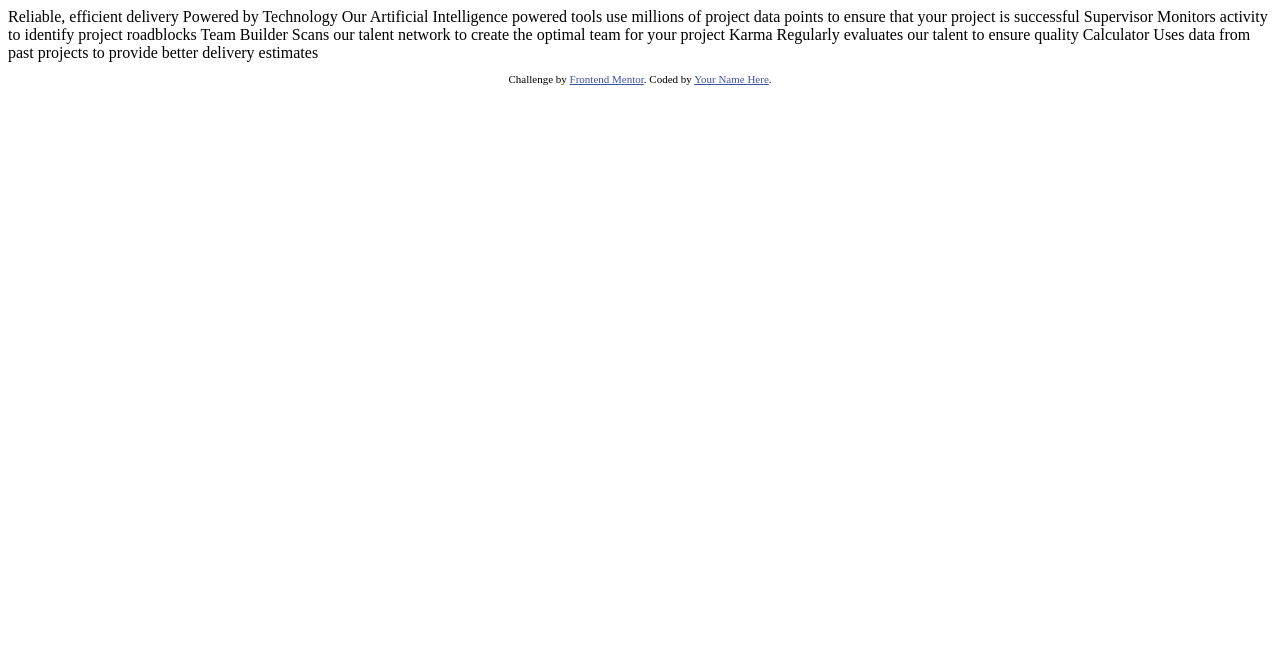
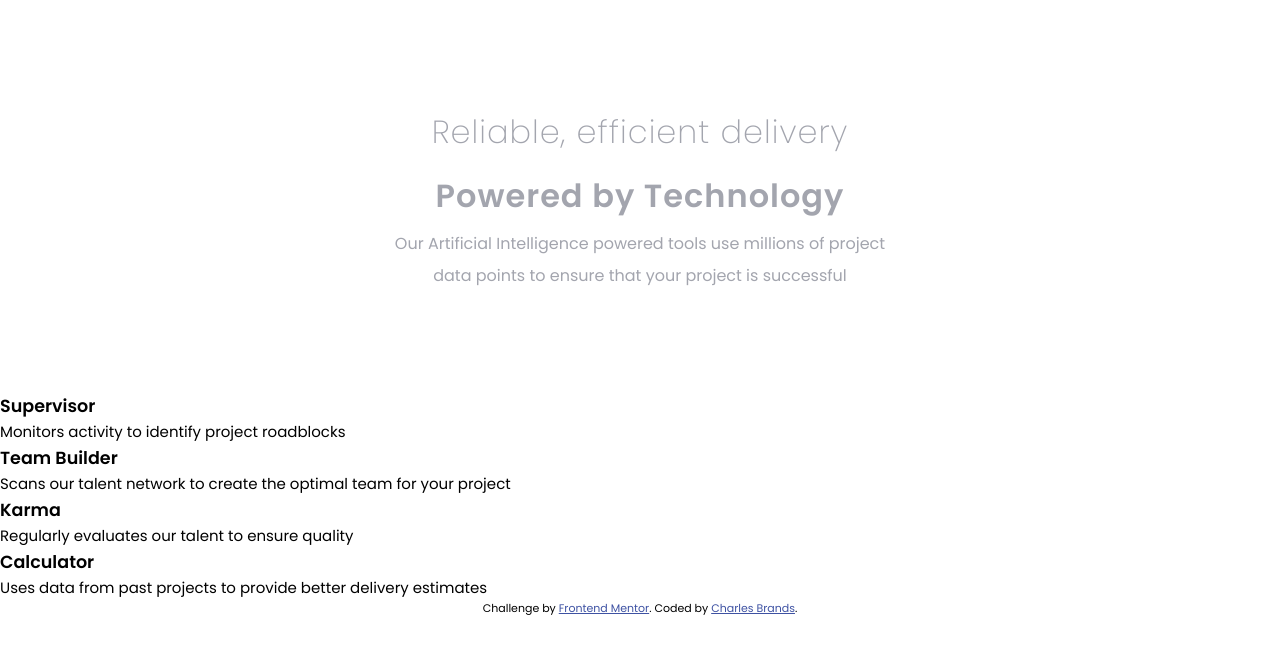
Before and after one commit to cbrands/four-card-feature-section, a plain HTML site: page index.html in a window 1280 px wide. Drawn offline with Linux system fonts and the light colour scheme.

Commit message:
styling header

```diff
--- /dev/null
+++ b/css/style.css
@@ -0,0 +1,53 @@
+* {
+  padding: 0;
+  margin: 0;
+  box-sizing: border-box;
+  --red: hsl(0, 78%, 62%);
+  --cyan: hsl(180, 62%, 55%);
+  --orange: hsl(34, 97%, 64%);
+  --blue: hsl(212, 86%, 64%);
+  --very-dark-blue: hsl(234, 12%, 34%);
+  --grayish-blue: hsl(229, 6%, 66%);
+  --very-light-gray: hsl(0, 0%, 98%);
+}
+
+body {
+  font-family: 'Poppins', sans-serif;
+  font-size: 15px;
+  line-height: 1.6;
+}
+
+header {
+  text-align: center;
+  margin: 100px 50px;
+  line-height: 2;
+}
+
+h1,
+h2 {
+  letter-spacing: 1px;
+  font-size: 2rem;
+  color: var(--grayish-blue);
+}
+
+h1 {
+  margin: 0 auto;
+}
+
+h2 {
+  font-weight: 200;
+  margin: 0 auto;
+}
+
+.header-text {
+  font-size: 1.4rem;
+  color: var(--grayish-blue);
+  margin: 0 auto;
+  max-width: 500px;
+}
+
+@media (min-width: 700px) {
+  .header-text {
+    font-size: 1rem;
+  }
+}
--- a/index.html
+++ b/index.html
@@ -3,9 +3,9 @@
 <head>
   <meta charset="UTF-8">
   <meta name="viewport" content="width=device-width, initial-scale=1.0"> <!-- displays site properly based on user's device -->
-
+  <link href="https://fonts.googleapis.com/css?family=Poppins:200,400,600&display=swap" rel="stylesheet">
   <link rel="icon" type="image/png" sizes="32x32" href="./images/favicon-32x32.png">
-
+  <link rel="stylesheet" href="./css/style.css">
   <title>Frontend Mentor | Four card feature section</title>
 
   <!-- Feel free to remove these styles or customise in your own stylesheet 👍 -->
@@ -15,30 +15,34 @@
   </style>
 </head>
 <body>
-
-  Reliable, efficient delivery
-  Powered by Technology
-
-  Our Artificial Intelligence powered tools use millions of project data points
-  to ensure that your project is successful
-
-  Supervisor
-  Monitors activity to identify project roadblocks
-
-  Team Builder
-  Scans our talent network to create the optimal team for your project
-
-  Karma
-  Regularly evaluates our talent to ensure quality
-
-  Calculator
-  Uses data from past projects to provide better delivery estimates
-
-
+  <header>
+    <h2>Reliable, efficient delivery</h2>
+    <h1>Powered by Technology</h1>
+    <p class="header-text">
+      Our Artificial Intelligence powered tools use millions of project data points
+      to ensure that your project is successful
+    </p>
+  </header>
+  <section>
+    <h3>Supervisor</h3>
+    <p>Monitors activity to identify project roadblocks</p>
+  </section>
+  <section>
+    <h3>Team Builder</h3>
+    <p>Scans our talent network to create the optimal team for your project</p>
+  </section>
+  <section>
+    <h3>Karma</h3>
+    <p>Regularly evaluates our talent to ensure quality</p>
+  </section>
+  <section>
+    <h3>Calculator</h3>
+    <p>Uses data from past projects to provide better delivery estimates</p>
+  </section>
   <footer>
     <p class="attribution">
       Challenge by <a href="https://www.frontendmentor.io?ref=challenge" target="_blank">Frontend Mentor</a>.
-      Coded by <a href="#">Your Name Here</a>.
+      Coded by <a href="https://github.com/cbrands/four-card-feature-section">Charles Brands</a>.
     </p>
   </footer>
 </body>
```
